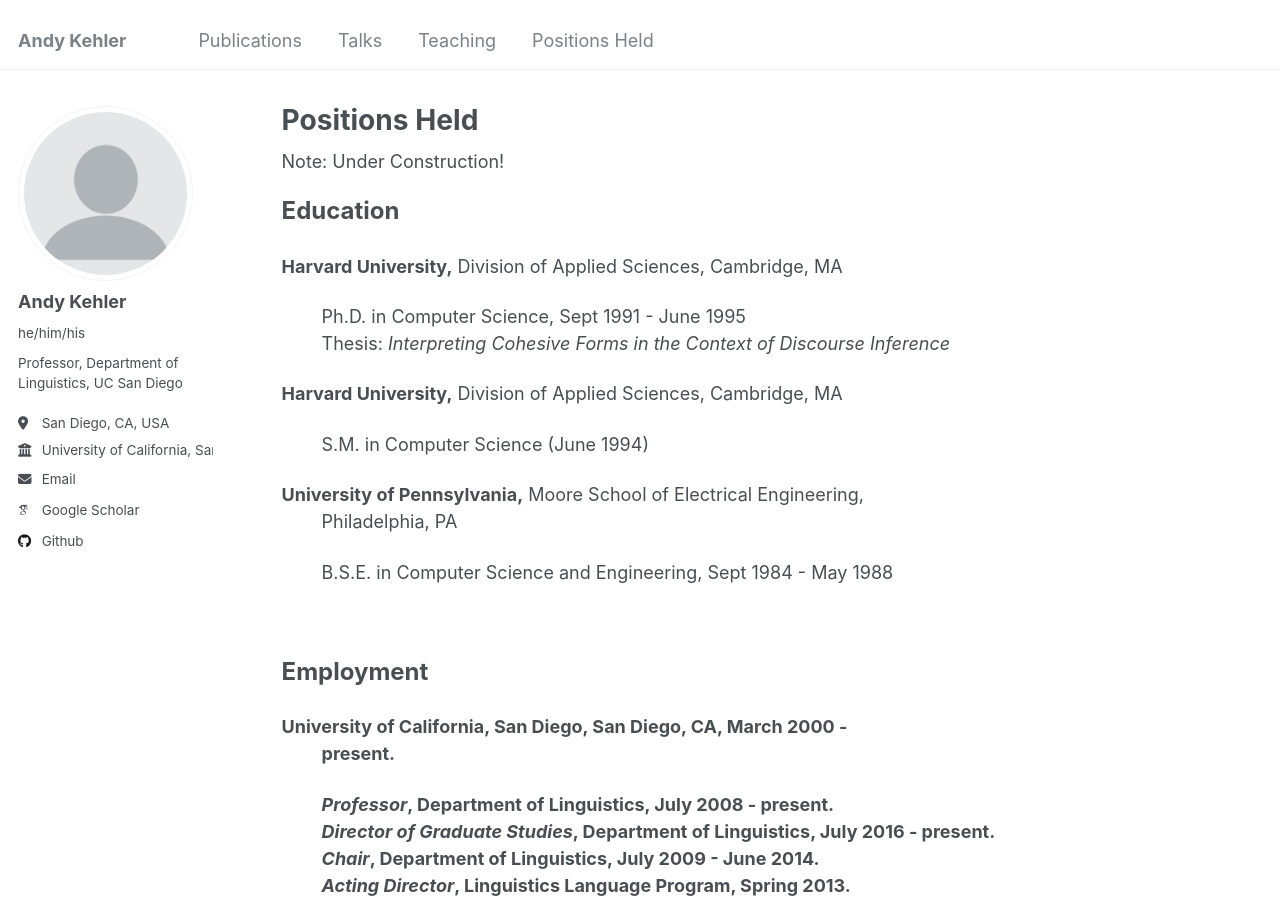
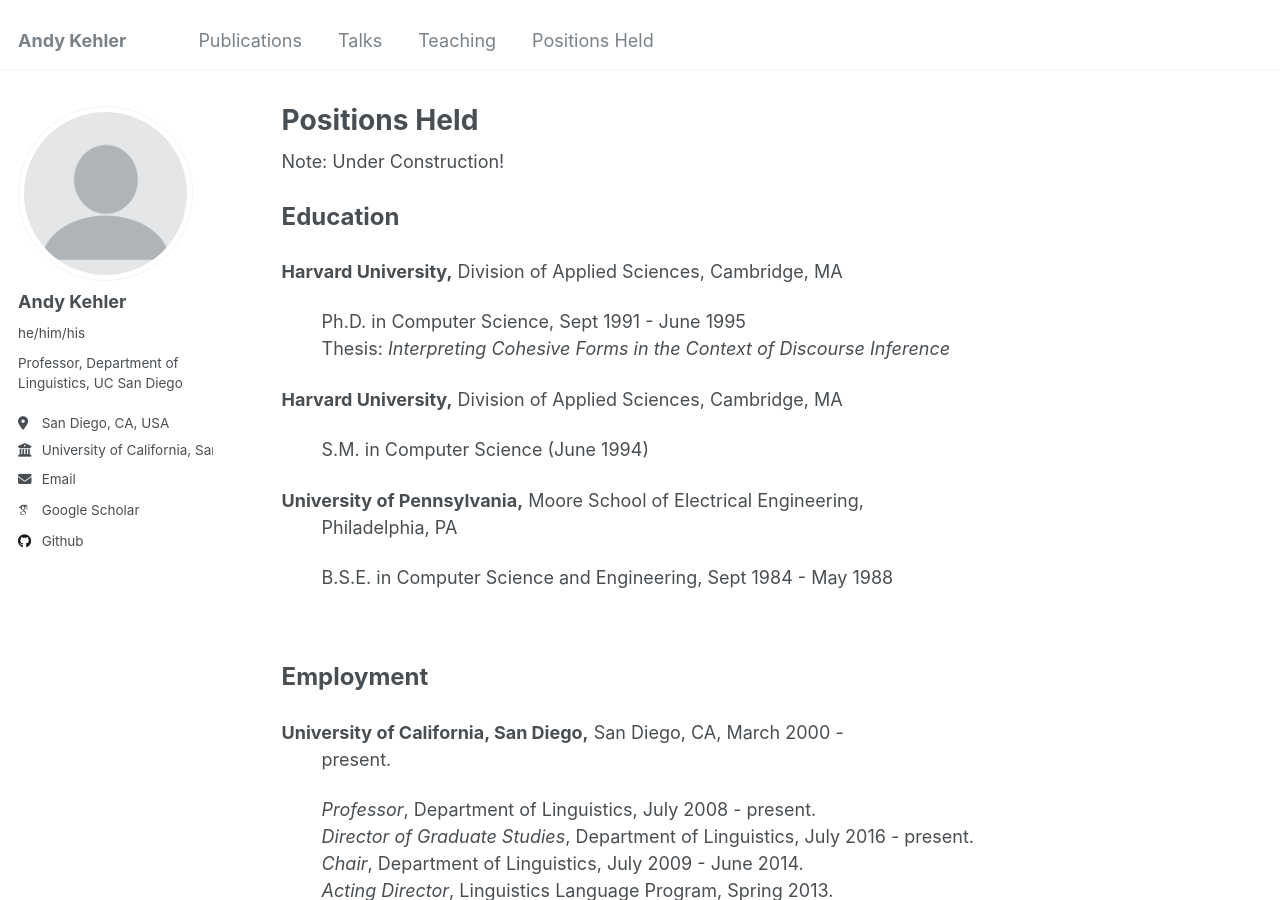
Before and after one commit to akehler/akehler.github.io, a Jekyll site: the page built from _pages/positions.html, in a window 1280 px wide and 900 px high. Built offline with Jekyll 4.4.1, drawn with Linux system fonts in a browser that asks for light colours; some web fonts are replaced.

Commit message:
Update positions.html

```diff
--- a/_pages/positions.html
+++ b/_pages/positions.html
@@ -8,6 +8,7 @@ author_profile: true
 Note: Under Construction!
 
 <p>
+<p></p>
 
 <strong><font size="5">Education</font></strong>
 
@@ -39,7 +40,7 @@ Engineering, <br><dd>Philadelphia, PA
 
 <p>&nbsp</p>
 
-         <strong><font size="5">Employment</font><strong></strong>
+         <strong><font size="5">Employment</font></strong>
 
 <P>
 <DL>
```
